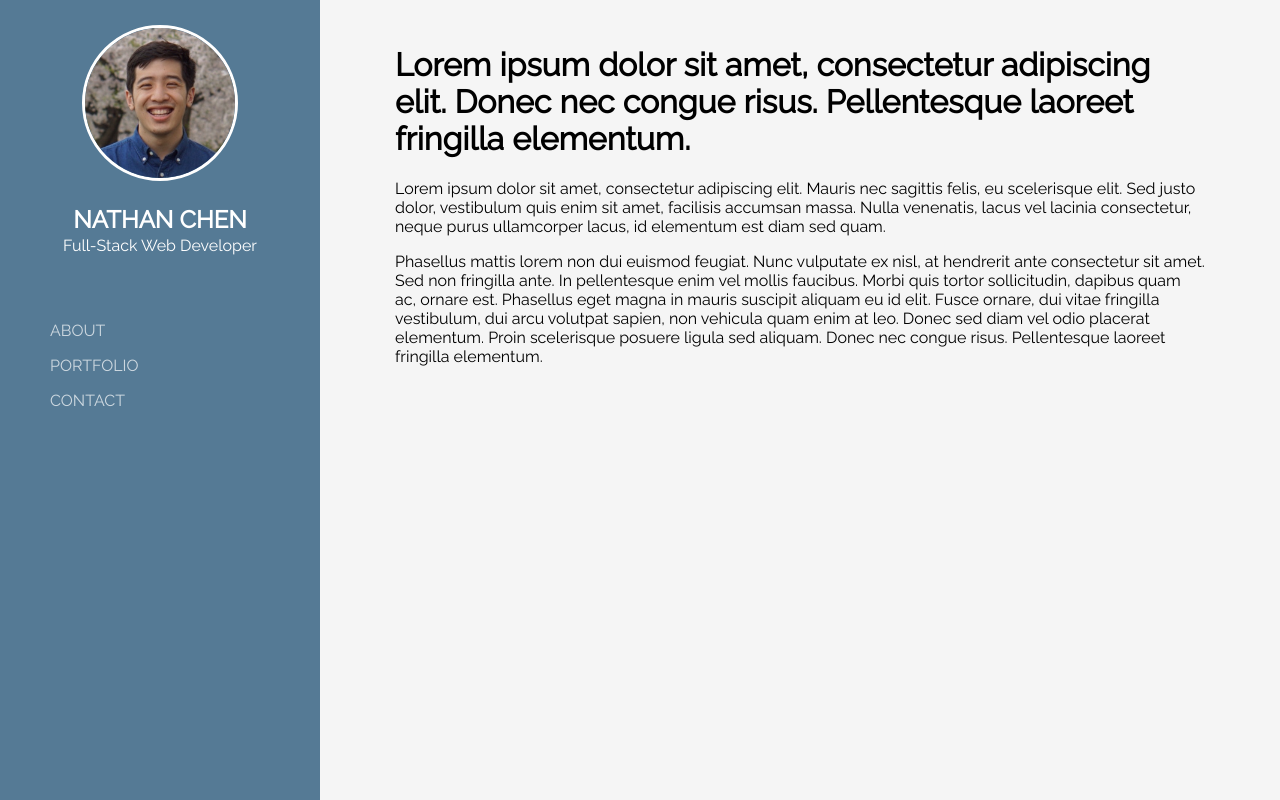
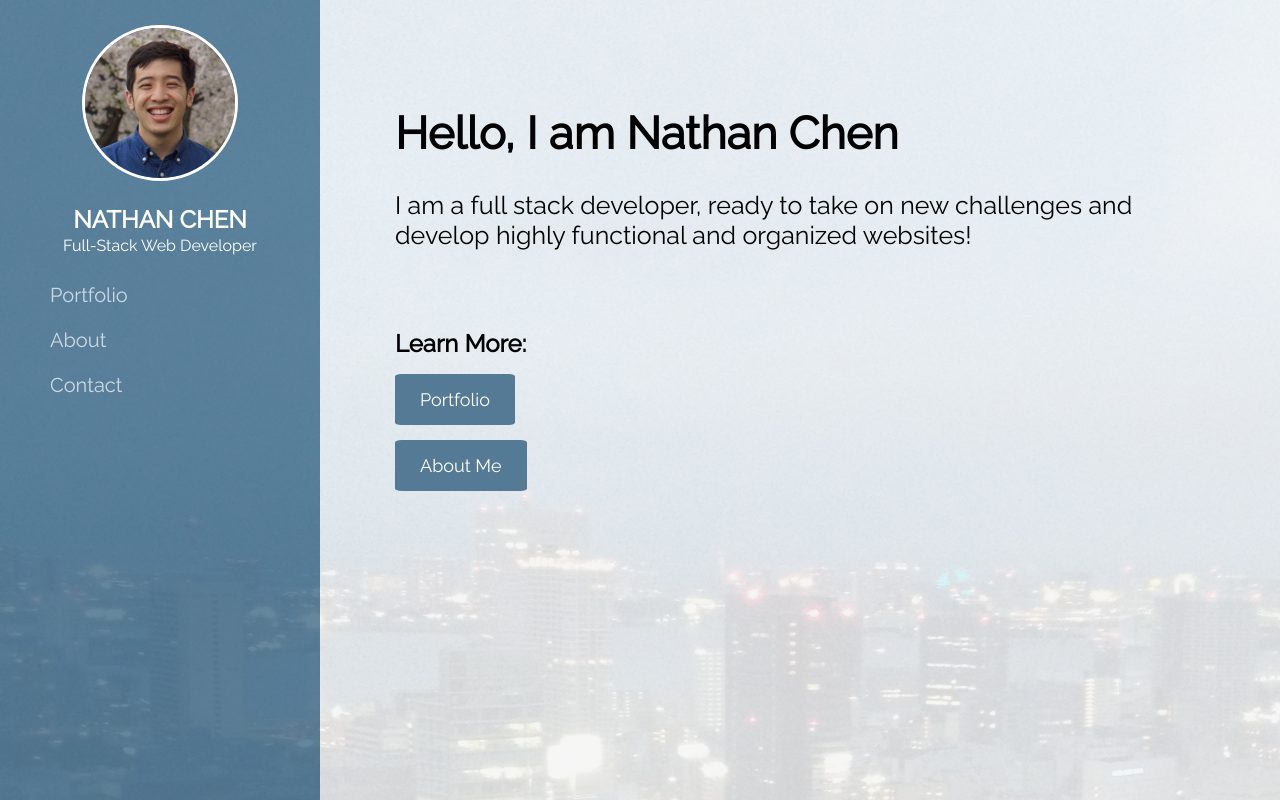
Before and after one commit to codechennerator/react-profile, a React (Create React App) app: page / in a window 1280 px wide. Shown: the top 800 px of the page. Built offline with nearby package versions, Linux system fonts and the light colour scheme.

Commit message:
home page ready

```diff
--- a/src/App.js
+++ b/src/App.js
@@ -3,18 +3,19 @@ import { BrowserRouter as Router, Route, Switch } from 'react-router-dom';
 import { Home, Portfolio } from "./pages";
 import { Nav } from "./components";
 import styled from 'styled-components';
+import ttower from './images/ttower.JPG';
 
 const AppWrapper = styled.div`
   height: 100%;
 `;
 const StyledNav = styled(Nav)`
   grid-area: menu;
-  height: 100%;
 `;
 const Content = styled.div`
   grid-area: content;
   padding: 25px 75px 25px 75px;
-  background-color: whitesmoke;
+  background-color: #f5f5f5;
+  background-color: rgba(245, 245, 245, 0.85);
   @media (max-width: 980px){
       padding: 15px 50px 15px 50px;
   }
@@ -24,6 +25,7 @@ const RouterWrapper =styled.div`
   min-height: 100%;
   grid-template-columns: 1fr 3fr;
   grid-template-areas: "menu content";
+  background-image: url(${ttower});
   @media (max-width: 980px){
     grid-template-columns: 1fr;
     grid-template-rows: auto 1fr;
@@ -40,7 +42,7 @@ class App extends Component {
           <RouterWrapper>
             <StyledNav />
             <Switch>
-              <Content className = "test">
+              <Content>
                 <Route exact path = "/" component = {Home} />
                 <Route exact path = "/portfolio" component = {Portfolio} />
               </Content>
--- a/src/components/Nav/Nav.js
+++ b/src/components/Nav/Nav.js
@@ -4,11 +4,10 @@ import styled from 'styled-components';
 import me from '../../images/me.jpg';
 const NavWrapper = styled.div`
     display: grid;
-    background-color: #557A95;
+    background-color: rgba(85, 122, 149, 0.9);
     grid-template-areas: "head"
                          "nav";
-    grid-template-rows: 1fr 3fr;
-    grid-gap: 50px;
+    grid-template-rows: 1fr 2fr;
     padding-top: 25px;
     @media (max-width: 980px){
         grid-template-columns: 1fr;
@@ -47,7 +46,7 @@ const JobTitle = styled.p`
 const Menu = styled.div`
     display: grid;
     grid-area: nav;
-    grid-template-rows: repeat(auto-fill, 35px);
+    grid-template-rows: repeat(auto-fill, 45px);
     height: auto;
     padding-left: 50px;
     @media (max-width: 980px){
@@ -71,7 +70,7 @@ const StyledLink = styled(Link)`
     text-decoration: none;
     color: white;
     opacity: 0.7;
-    text-transform: uppercase
+    font-size: 20px;
     &:hover{
         opacity: 1.0;
         text-decoration: underline;
@@ -112,11 +111,11 @@ class Nav extends Component{
                 </NameHeader>
                 <Menu>
                     <MenuToggle onClick = {this.menuHandler}>&#9776;</MenuToggle>
+                    <StyledLink toggle = {(this.state.toggleMenu) ? 'block' : 'none'} to = "/portfolio" onClick = {this.hideMenu}>
+                        Portfolio
+                    </StyledLink>
                     <StyledLink toggle = {(this.state.toggleMenu) ? 'block' : 'none'} to = "/about" onClick = {this.hideMenu}>
                         About
-                    </StyledLink>
-                    <StyledLink toggle = {(this.state.toggleMenu) ? 'block' : 'none'} to = "/portfolio" onClick = {this.hideMenu}>
-                        Portfolio
                     </StyledLink>
                     <StyledLink toggle = {(this.state.toggleMenu) ? 'block' : 'none'} to = "/contact" onClick = {this.hideMenu}>
                         Contact
--- a/src/pages/Home/Home.js
+++ b/src/pages/Home/Home.js
@@ -1,15 +1,75 @@
 import React, { Component } from 'react';
+import { Link } from 'react-router-dom';
+import styled from 'styled-components';
 
+const HomeWrapper = styled.div`
+  @media (min-width: 980px){
+    display: grid;
+    grid-template-rows: 1fr 1fr 1fr;
+    grid-template-columns: 11fr 1fr;
+    grid-template-areas: "intro ."
+                         "learn ."
+                         ".     .";
+    height: 100%;
+  }
+`;
+const HomeText = styled.div`
+  grid-area: intro;
+  align-self: end;
+`;
+const HomeH = styled.h1`
+  font-size: 45px;
+`;
+const HomeP = styled.p`
+  font-size: 25px;
+`;
+const LearnMore = styled.div`
+  grid-area: learn;
+  align-self: center;
+  display: grid;
+  grid-gap: 15px;
+  grid-template-rows: repeat(auto-fill, 50px);
+`;
+const Button = styled.button`
+  border: 0px;
+  border-radius: 5%;
+  background-color: #557A95;
+  font-family: 'Raleway', sans-serif;
+  font-weight: 500;
+  font-size: 18px;
+  color: white;
+  padding: 15px 25px 15px 25px;
+  align-self: center;
+  :hover {
+    box-shadow: 0 12px 16px 0 rgba(0,0,0,0.24), 0 17px 50px 0 rgba(0,0,0,0.19);
+    cursor: pointer;
+  }
+`;
 class Home extends Component{
   render(){
     return (
-      <div>
-        <h1 className="intro1">Lorem ipsum dolor sit amet, consectetur adipiscing elit. Donec nec congue risus. Pellentesque laoreet fringilla elementum.</h1>
-        <div className = "intro2">
-            <p className="i2-item">Lorem ipsum dolor sit amet, consectetur adipiscing elit. Mauris nec sagittis felis, eu scelerisque elit. Sed justo dolor, vestibulum quis enim sit amet, facilisis accumsan massa. Nulla venenatis, lacus vel lacinia consectetur, neque purus ullamcorper lacus, id elementum est diam sed quam. </p>
-            <p className="i2-item">Phasellus mattis lorem non dui euismod feugiat. Nunc vulputate ex nisl, at hendrerit ante consectetur sit amet. Sed non fringilla ante. In pellentesque enim vel mollis faucibus. Morbi quis tortor sollicitudin, dapibus quam ac, ornare est. Phasellus eget magna in mauris suscipit aliquam eu id elit. Fusce ornare, dui vitae fringilla vestibulum, dui arcu volutpat sapien, non vehicula quam enim at leo. Donec sed diam vel odio placerat elementum. Proin scelerisque posuere ligula sed aliquam. Donec nec congue risus. Pellentesque laoreet fringilla elementum.</p>
-        </div>
-      </div>
+      <HomeWrapper>
+        <HomeText>
+          <HomeH>Hello, I am Nathan Chen</HomeH>
+          <HomeP>
+            I am a full stack developer, ready to take on new challenges and develop highly functional
+            and organized websites!
+          </HomeP>
+        </HomeText>
+        <LearnMore>
+          <h2>Learn More: </h2>
+          <Link to = "/portfolio">
+            <Button>
+              Portfolio
+            </Button>
+          </Link>
+          <Link to = "/about">
+            <Button>
+              About Me
+            </Button>
+          </Link>
+        </LearnMore>
+      </HomeWrapper>
     );
   }
 }
```
Also changed, not shown: src/images/ttower.JPG (added), 1 other file (tests, documents, lock files or other folders).
